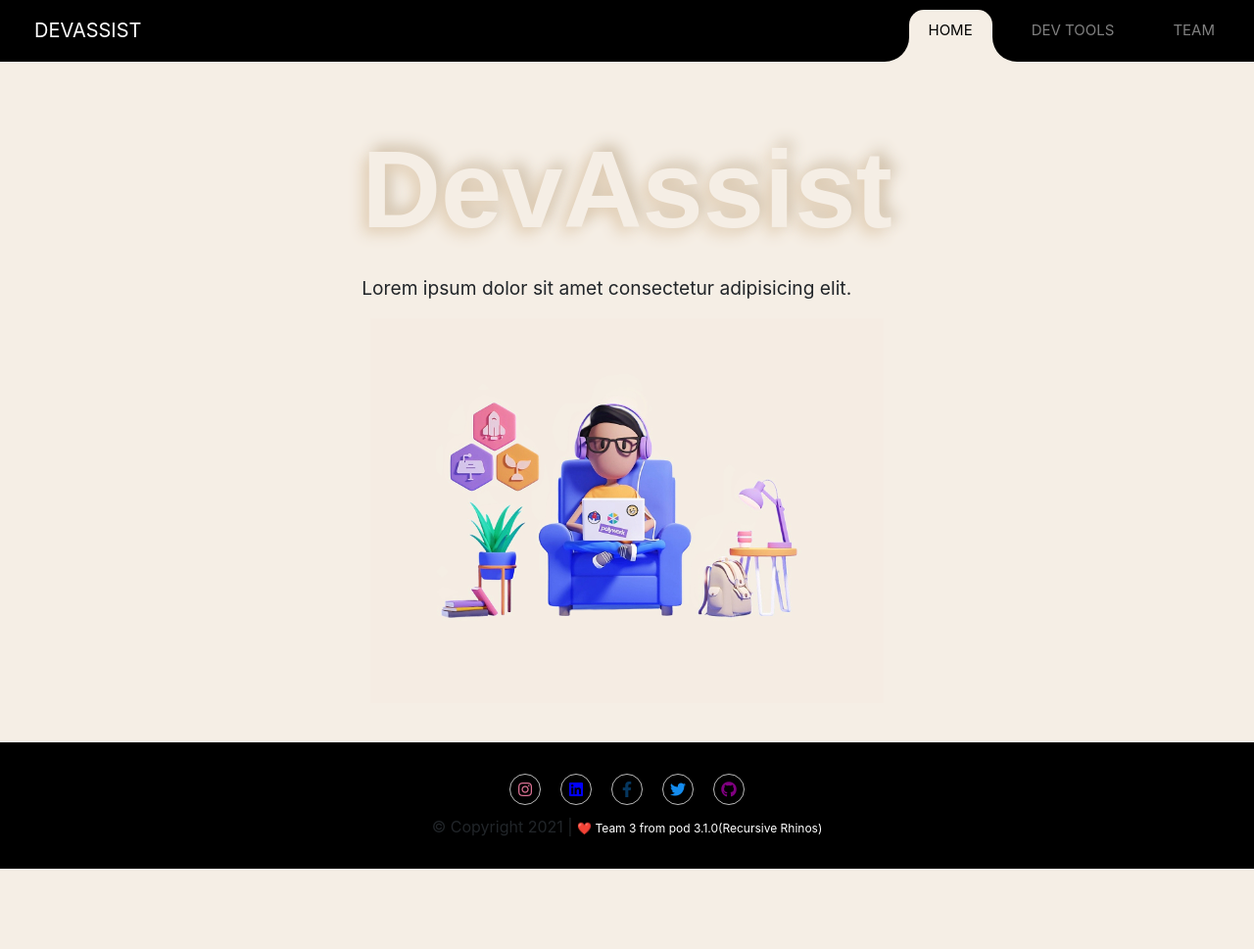
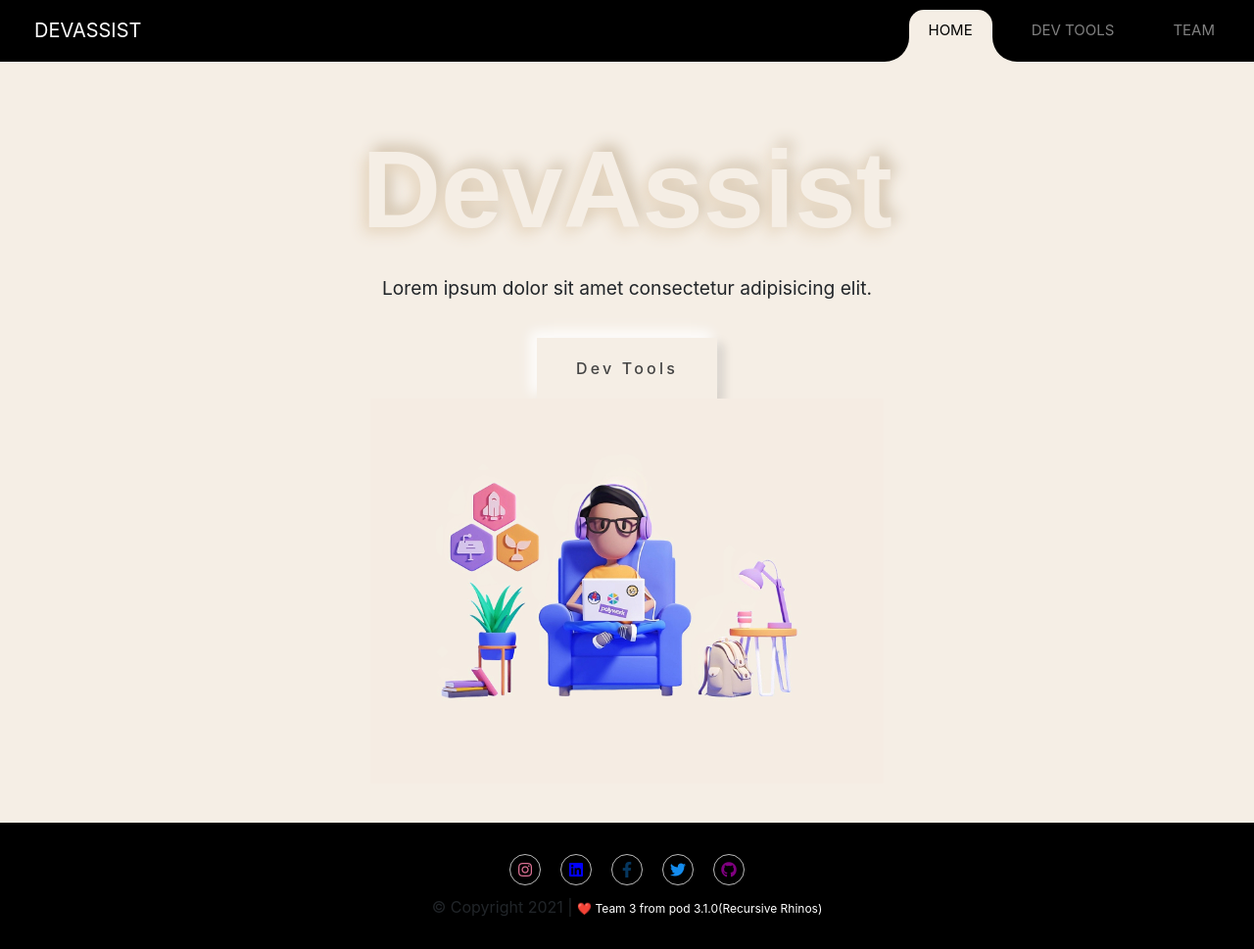
Before and after one commit to MLH-Fellowship/pod-3.1.0-DevAssist, a Flask app: page /home in a window 1280 px wide. Shown: the whole page at 98% size. Before the commit the page ends 887 px from the top, so only its background shows below. Run offline with Flask 2, Linux system fonts and the light colour scheme; some libraries are stand-ins or nearby versions.

Commit message:
minor changes

```diff
--- a/static/css/home.css
+++ b/static/css/home.css
@@ -7,7 +7,7 @@
   :root {
       --clr: #f5eee5;
         --colorMain: #f5eee5;
-        --brShadow: -6px 6px 15px #e2cfb6;
+        --brShadow: -6px 6px 15px #e7d7c1;
         --tlShadow: 6px -6px 15px #cfc0ab;
   }
 
@@ -243,3 +243,34 @@
       font-size: medium;
     }
   }
+  button {
+    margin-top: 20px !important;
+    padding: 1.2em 2.5em;
+    background: #f5eee5;
+    border: none;
+    border-radius: .5rem;
+    color: #444;
+    font-size: 1rem;
+    font-weight: 500;
+    letter-spacing: .2rem;
+    text-align: center;
+    outline: none;
+    cursor: pointer;
+    transition: .2s ease-in-out;
+    box-shadow: -6px -6px 14px rgba(255, 255, 255, .7),
+                -6px -6px 10px rgba(255, 255, 255, .5),
+                6px 6px 8px rgba(255, 255, 255, .075),
+                6px 6px 10px rgba(0, 0, 0, .15);
+  }
+  button:hover {
+    box-shadow: -2px -2px 6px rgba(255, 255, 255, .6),
+                -2px -2px 4px rgba(255, 255, 255, .4),
+                2px 2px 2px rgba(255, 255, 255, .05),
+                2px 2px 4px rgba(0, 0, 0, .1);
+  }
+  button:active {
+    box-shadow: inset -2px -2px 6px rgba(255, 255, 255, .7),
+                inset -2px -2px 4px rgba(255, 255, 255, .5),
+                inset 2px 2px 2px rgba(255, 255, 255, .075),
+                inset 2px 2px 4px rgba(0, 0, 0, .15);
+  }
--- a/templates/boilerplateGenerator.html
+++ b/templates/boilerplateGenerator.html
@@ -39,7 +39,7 @@
 
         </div>
         <div class="box shadow-2">
-            <h1>React-Flask Boilerplate</h1>
+            <h1>React-Django Boilerplate</h1>
             <hr>
             <a href="/react-django" target="blank"><button class="button1">DOWNLOAD</button></a>
 
--- a/templates/home.html
+++ b/templates/home.html
@@ -50,8 +50,9 @@
     </nav>
     <section class="home">
         <div class="content">
-            <h3 class="text">DevAssist</h3>
+            <h3 class="text">DevAssist</h3> <center>
             <p>Lorem ipsum dolor sit amet consectetur adipisicing elit.</p>
+            <button onclick="location.href='#'">Dev Tools</button></center>
         </div>
         <div class="image">
             <img src="../static/images/homeImg.jpeg">
```
Also changed, not shown: static/css/devChat.css (+8 -9 lines), templates/devChat.html (+2 -7 lines).
